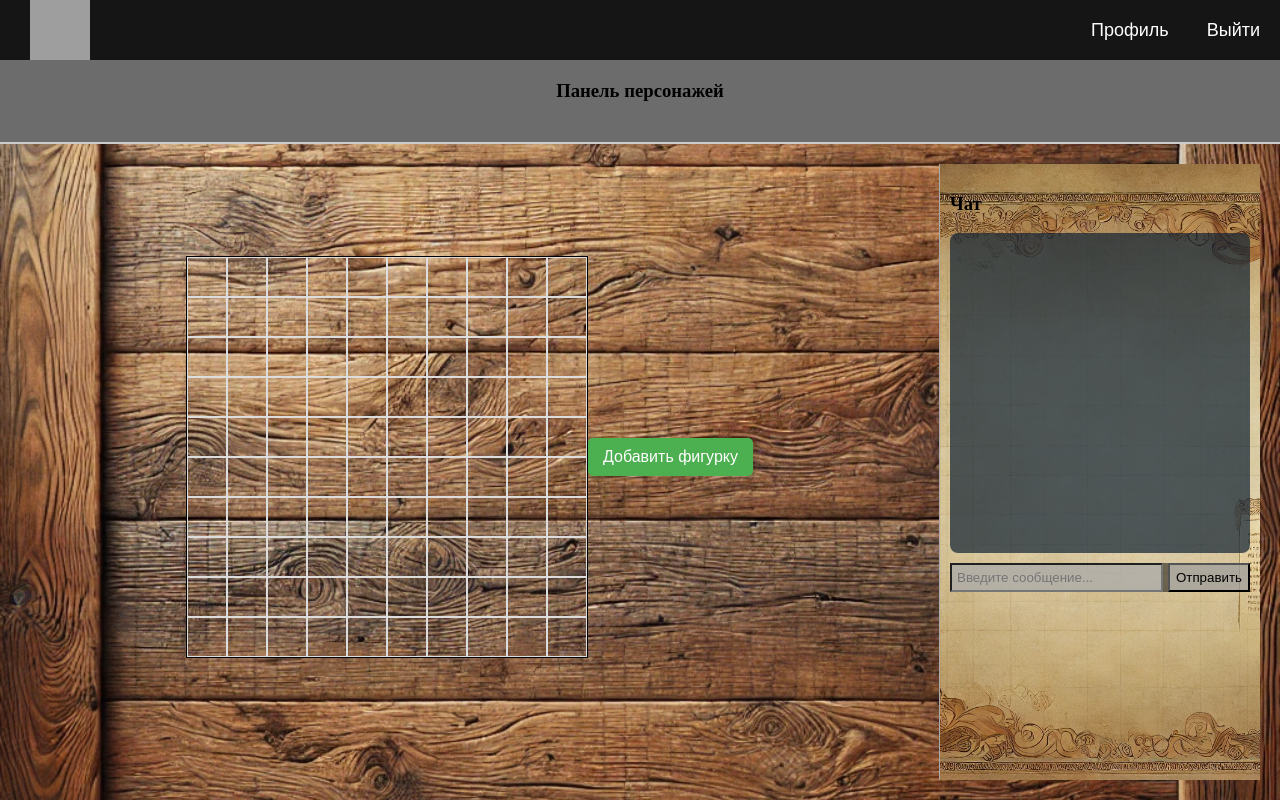
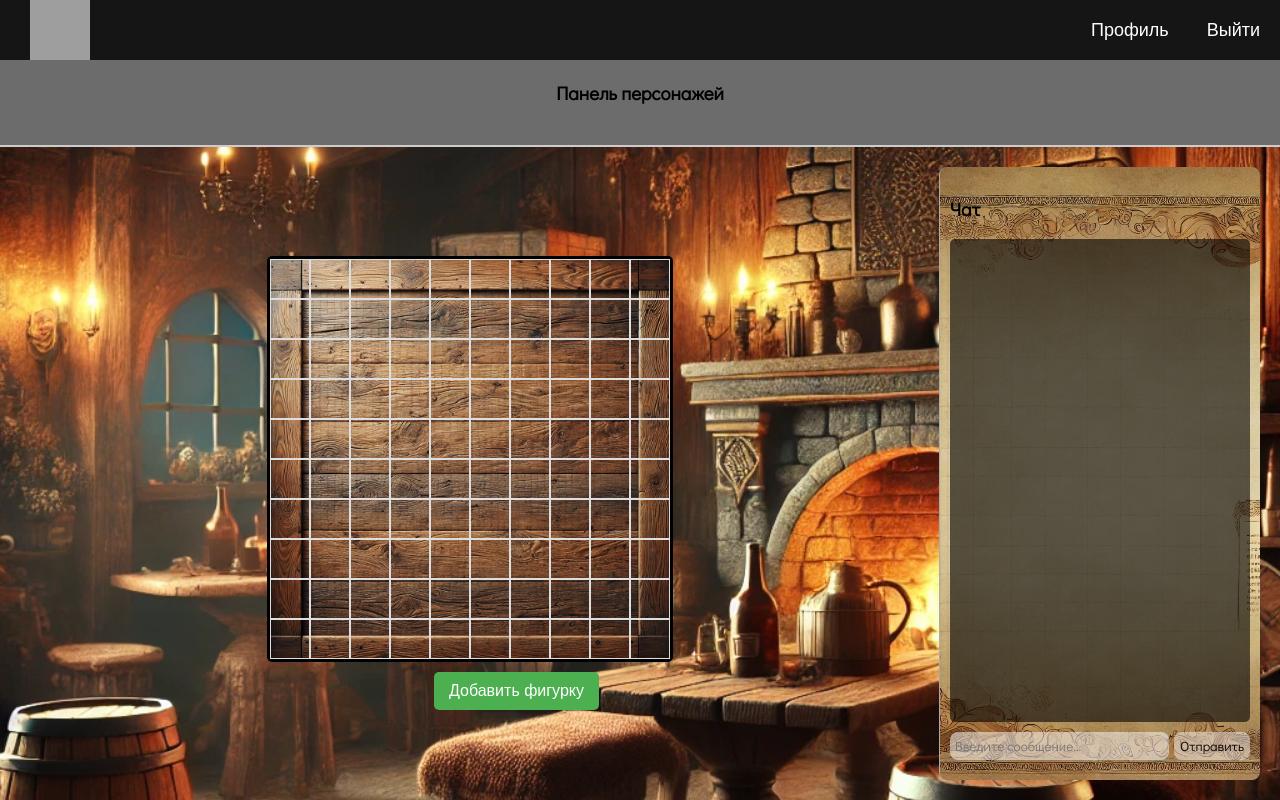
Before and after one commit to DemkaCblch/dnd-assist, a React (Create React App) app in the folder frontend/: page /field/1 in a window 1280 px wide. Built offline with nearby package versions, Linux system fonts and the light colour scheme; sample sign-in values are in the browser's storage; grey boxes are pictures that could not be loaded; a web font is replaced by a local one.

Commit message:
Stylestylestyle

```diff
--- a/frontend/src/pages/Characters.css
+++ b/frontend/src/pages/Characters.css
@@ -6,7 +6,7 @@
   padding: 10px;
   border: 2px solid #ffd700; /* Золотая рамка */
   border-radius: 5px;
-  color: #ffffff;
+  color: #030303;
   font-size: 16px;
 }
 
--- a/frontend/src/pages/GameField.css
+++ b/frontend/src/pages/GameField.css
@@ -1,34 +1,42 @@
-.controls {
+@import url('https://fonts.googleapis.com/css2?family=Didact+Gothic&display=swap');
+
+body{
+  font-family: 'Didact Gothic';
+  z-index: 2;
+}
+
+.button-container {
   display: flex;
-  flex-direction: row;
+  justify-content: flex-start;
+  align-items: center;
   gap: 10px;
   position: absolute;
-  top: 10px;
-  left: 10px;
-  background: rgba(255, 255, 255, 0.8);
-  padding: 10px;
-  border-radius: 8px;
+  right: 320px;
+  bottom: 20px;
+  z-index: 10;
 }
 
 .chat-messages {
-  background-color: rgba(17, 34, 51, 0.7); /* Полупрозрачный фон */
-  border-radius: 8px;
   padding: 10px;
   overflow-y: auto;
-  max-height: 300px;
+  background: rgba(0, 0, 0, 0.6);
+  border-radius: 5px;
+  font-family: 'Didact Gothic';
 }
 
 .chat-messages div {
-  background: rgba(255, 255, 255, 0.8);
+  color: #EDEDEF;
   padding: 5px 10px;
   border-radius: 5px;
   margin-bottom: 5px;
   font-size: 14px;
   box-shadow: 0 2px 5px rgba(0, 0, 0, 0.1);
+  font-family: 'Didact Gothic';
 }
 
 .chat-messages div strong {
   color: #003366; /* Цвет имени */
+  font-family: 'Didact Gothic';
 }
 
 .game-container {
@@ -108,19 +116,28 @@
   background-size: cover;
   background-position: center;
   background-repeat: no-repeat;
+  background-color: rgba(17, 34, 51, 0.4); /* Полупрозрачный фон */
+  border-radius: 8px;
+  z-index: 2;
 }
 
 .chat-input{
   margin-bottom: 10px;
-  background-color: rgba(0, 0, 0, 0.5)
 }
 
 .chat-input input{
-  background-color: rgba(255, 255, 255, 0.5)
+  background-color: rgba(255, 255, 255, 0.5);
+  border-radius: 8px;
+  border: none;
+  outline: none;
+  font-family: 'Didact Gothic';
 }
 
 .chat-input button{
-  background-color: rgba(255, 255, 255, 0.447)
+  background-color: rgba(255, 255, 255, 0.447);
+  border-radius: 8px;
+  border: none;
+  font-family: 'Didact Gothic';
 }
 /* Область с полем и чатом */
 .game-area {
@@ -130,10 +147,12 @@
   background: #3e1f1f;
   padding: 20px;
   box-sizing: border-box;
-  background-image: url(../../public/table.webp);
+  /* background: linear-gradient(180deg, rgba(0, 0, 0, 0.6), rgba(0, 0, 0, 0)); */
+  background-image: url("../../public/tavern.webp");
   background-size: cover;
     background-position: center;
     background-repeat: no-repeat;
+    z-index: 0;
 }
 
 .game-field-container {
@@ -144,14 +163,20 @@
   display: flex;
   justify-content: center;
   align-items: center;
+  z-index: 2;
 
 }
 
 /* Игровое поле */
 .game-field {
   display: grid;
-  border: 1px solid black;
+  border: 3px solid black;
+  border-radius: 5px;
   position: relative;
+  background-image: url(../../public/table.webp);
+  background-size: cover;
+    background-position: center;
+    background-repeat: no-repeat;
 }
 
 /* Клетки поля */
--- a/frontend/src/pages/GameField.tsx
+++ b/frontend/src/pages/GameField.tsx
@@ -499,7 +499,6 @@ const GameField: React.FC = () => {
       </div>
 
       <div className="game-area">
-
         <div onClick={hideContextMenu} className="game-field-container">
           <div
             className="game-field"
@@ -561,98 +560,11 @@ const GameField: React.FC = () => {
               })
             )}
           </div>
-
+          <div className="button-container">
           <button className="add-token-btn" onClick={() => setIsModalOpen(true)}>
             Добавить фигурку
           </button>
-          {isModalOpen && (
-            <div className="modal">
-              <div className="modal-content">
-                <span className="close" onClick={() => setIsModalOpen(false)}>
-                  &times;
-                </span>
-                <h3>Добавить врага</h3>
-                <label>
-                  ID врага:
-                  <input
-                    type="text"
-                    value={enemyId}
-                    onChange={(e) => setEnemyId(e.target.value)}
-                  />
-                </label>
-                <label>
-                  X:
-                  <input
-                    type="number"
-                    value={newTokenX}
-                    min="0"
-                    max={gridWidth - 1}
-                    onChange={(e) => setNewTokenX(Number(e.target.value))}
-                  />
-                </label>
-                <label>
-                  Y:
-                  <input
-                    type="number"
-                    value={newTokenY}
-                    min="0"
-                    max={gridHeight - 1}
-                    onChange={(e) => setNewTokenY(Number(e.target.value))}
-                  />
-                </label>
-                <button onClick={handleAddEnemy}>Добавить</button>
-              </div>
-            </div>
-          )}
-
-
-          {editingToken && (
-            <div className="modal">
-              <div className="modal-content">
-                <span className="close" onClick={() => setEditingToken(null)}>
-                  &times;
-                </span>
-                <h3>Редактировать фигурку</h3>
-                <label>
-                  Имя:
-                  <input
-                    type="text"
-                    value={editingToken.name}
-                    onChange={(e) =>
-                      setEditingToken({ ...editingToken, name: e.target.value })
-                    }
-                  />
-                </label>
-                <label>
-                  X:
-                  <input
-                    type="number"
-                    value={editingToken.x}
-                    min="0"
-                    max={gridWidth - 1}
-                    onChange={(e) =>
-                      setEditingToken({ ...editingToken, x: Number(e.target.value) })
-                    }
-                  />
-                </label>
-                <label>
-                  Y:
-                  <input
-                    type="number"
-                    value={editingToken.y}
-                    min="0"
-                    max={gridHeight - 1}
-                    onChange={(e) =>
-                      setEditingToken({ ...editingToken, y: Number(e.target.value) })
-                    }
-                  />
-                </label>
-                <button onClick={handleUpdateToken}>Сохранить</button>
-              </div>
-            </div>
-          )}
-        </div>
-        {currentMove === "Master" && (
+          {currentMove === "Master" && (
           <div className="turn-controls">
             <h4>Передать ход игроку:</h4>
             <select onChange={(e) => handleChangeTurnMaster(e.target.value)}>
@@ -662,12 +574,16 @@ const GameField: React.FC = () => {
               ))}
             </select>
           </div>
-        )}
-        {players.some((p) => p.id === currentMove) && (
+          )}
+          {players.some((p) => p.id === currentMove) && (
           <div className="turn-controls">
             <button onClick={handleChangeTurnPlayer}>Завершить ход</button>
           </div>
         )}
+        </div>
+        </div>
+
+
         <div className="chat-panel">
           <h3>Чат</h3>
           <div className="chat-messages" style={{flex: '1', overflowY: 'auto', marginBottom: '10px'}}>
@@ -826,7 +742,90 @@ const GameField: React.FC = () => {
           </div>
         </div>
       )}
-
+      {isModalOpen && (
+            <div className="modal">
+              <div className="modal-content">
+                <span className="close" onClick={() => setIsModalOpen(false)}>
+                  &times;
+                </span>
+                <h3>Добавить врага</h3>
+                <label>
+                  ID врага:
+                  <input
+                    type="text"
+                    value={enemyId}
+                    onChange={(e) => setEnemyId(e.target.value)}
+                  />
+                </label>
+                <label>
+                  X:
+                  <input
+                    type="number"
+                    value={newTokenX}
+                    min="0"
+                    max={gridWidth - 1}
+                    onChange={(e) => setNewTokenX(Number(e.target.value))}
+                  />
+                </label>
+                <label>
+                  Y:
+                  <input
+                    type="number"
+                    value={newTokenY}
+                    min="0"
+                    max={gridHeight - 1}
+                    onChange={(e) => setNewTokenY(Number(e.target.value))}
+                  />
+                </label>
+                <button onClick={handleAddEnemy}>Добавить</button>
+              </div>
+            </div>
+          )}
+          {editingToken && (
+            <div className="modal">
+              <div className="modal-content">
+                <span className="close" onClick={() => setEditingToken(null)}>
+                  &times;
+                </span>
+                <h3>Редактировать фигурку</h3>
+                <label>
+                  Имя:
+                  <input
+                    type="text"
+                    value={editingToken.name}
+                    onChange={(e) =>
+                      setEditingToken({ ...editingToken, name: e.target.value })
+                    }
+                  />
+                </label>
+                <label>
+                  X:
+                  <input
+                    type="number"
+                    value={editingToken.x}
+                    min="0"
+                    max={gridWidth - 1}
+                    onChange={(e) =>
+                      setEditingToken({ ...editingToken, x: Number(e.target.value) })
+                    }
+                  />
+                </label>
+                <label>
+                  Y:
+                  <input
+                    type="number"
+                    value={editingToken.y}
+                    min="0"
+                    max={gridHeight - 1}
+                    onChange={(e) =>
+                      setEditingToken({ ...editingToken, y: Number(e.target.value) })
+                    }
+                  />
+                </label>
+                <button onClick={handleUpdateToken}>Сохранить</button>
+              </div>
+            </div>
+          )}
     </div>
   );
 };
--- a/frontend/src/pages/Login.css
+++ b/frontend/src/pages/Login.css
@@ -6,12 +6,11 @@
     top: 60px;
     left: 0;
     width: 100%;
-    height: 100%;
     background: radial-gradient(circle, rgba(0, 0, 0, 0.6), rgba(0, 0, 0, 0.9));
     pointer-events: none; /* Чтобы не мешать взаимодействию с формой */
     z-index: 1; /* За основным контентом */
     filter: blur(4px);
-    max-height: 1459px;
+    height: calc(100vh-60px)
 }
 
 
```
Also changed, not shown: frontend/public/tavern.webp (added).
